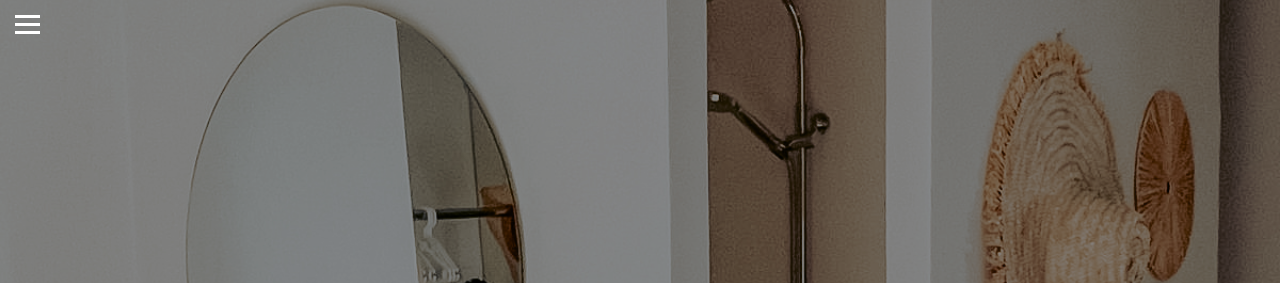
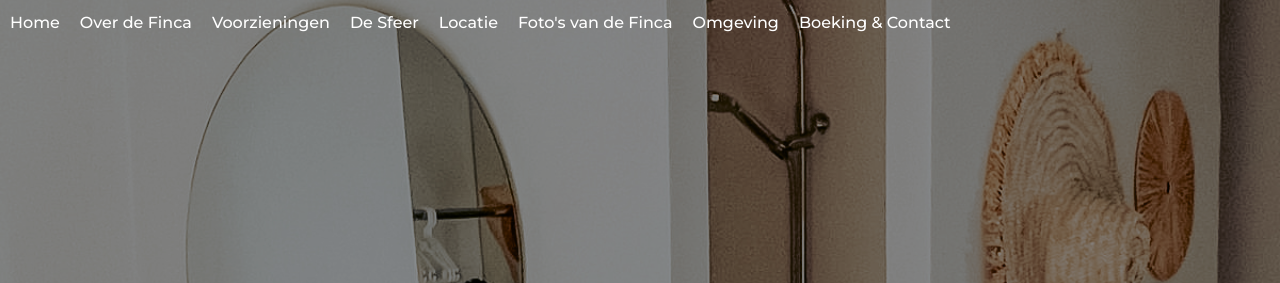
Before and after one commit to matthijshart/FINCA, a website: page index.html in a window 1280 px wide. Shown: the top 283 px of the page. Drawn offline with Linux system fonts and the light colour scheme.

Commit message:
feat: add scroll-responsive navbar

```diff
--- a/index.html
+++ b/index.html
@@ -333,14 +333,22 @@
       z-index: 3;
       display: block;
     }
+    .nav-links {
+      display: flex;
+      gap: 20px;
+      color: #fff;
+    }
     .nav-toggle {
       background: none;
       border: none;
       cursor: pointer;
-      display: flex;
       flex-direction: column;
       gap: 5px;
       padding: 5px;
+      display: none;
+    }
+    .nav-toggle.visible {
+      display: flex;
     }
     .nav-toggle span {
       display: block;
@@ -351,6 +359,12 @@
     }
     .nav-toggle.dark span {
       background: #333;
+    }
+    .navbar.scrolled .nav-links {
+      display: none;
+    }
+    .navbar.scrolled .nav-toggle {
+      display: flex;
     }
     .nav-menu {
       display: none;
@@ -415,7 +429,17 @@
       <p class="hero-subtitle">Een casa met karakter op top locatie. Geniet van rust, ruimte en zon.</p>
       <a class="hero-button" href="#galerij">Zie meer foto's</a>
       <nav class="navbar">
-        <button class="nav-toggle" aria-label="Menu">
+        <ul class="nav-links">
+          <li><a href="#home">Home</a></li>
+          <li><a href="#over">Over de Finca</a></li>
+          <li><a href="#voorzieningen">Voorzieningen</a></li>
+          <li><a href="#sfeer">De Sfeer</a></li>
+          <li><a href="#locatie">Locatie</a></li>
+          <li><a href="#galerij">Foto's van de Finca</a></li>
+          <li><a href="#omgeving">Omgeving</a></li>
+          <li><a href="#contact">Boeking &amp; Contact</a></li>
+        </ul>
+        <button class="nav-toggle hidden" aria-label="Menu">
           <span></span>
           <span></span>
           <span></span>
@@ -576,6 +600,17 @@
         });
       });
     }
+    const navbar = document.querySelector('.navbar');
+    function handleNavbarScroll() {
+      if (!navbar) return;
+      if (window.scrollY > 0) {
+        navbar.classList.add('scrolled');
+      } else {
+        navbar.classList.remove('scrolled');
+      }
+    }
+    window.addEventListener('scroll', handleNavbarScroll);
+    window.addEventListener('load', handleNavbarScroll);
 
     const heroSection = document.getElementById('home');
     function updateNavColor() {
```
